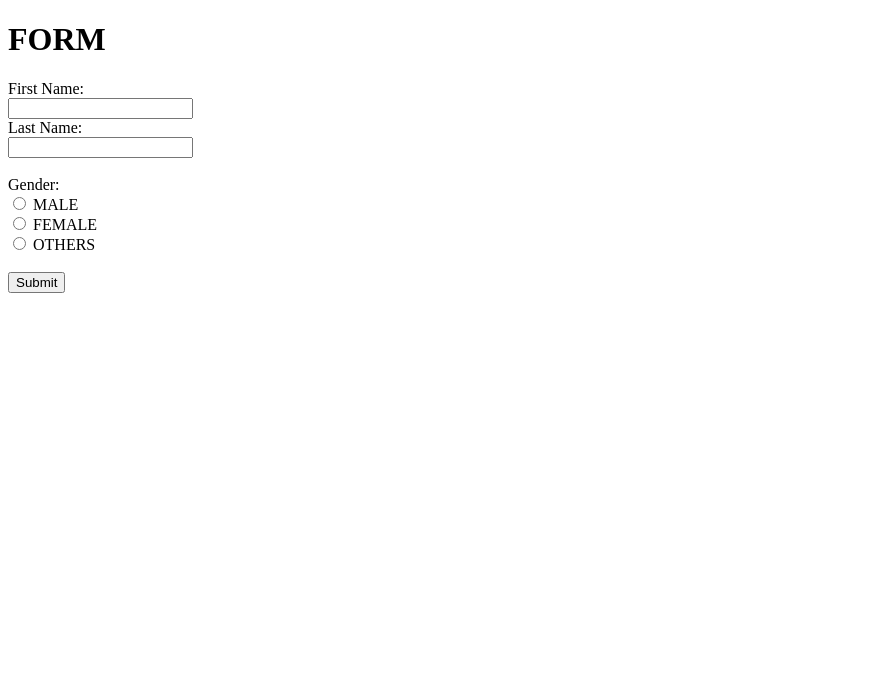
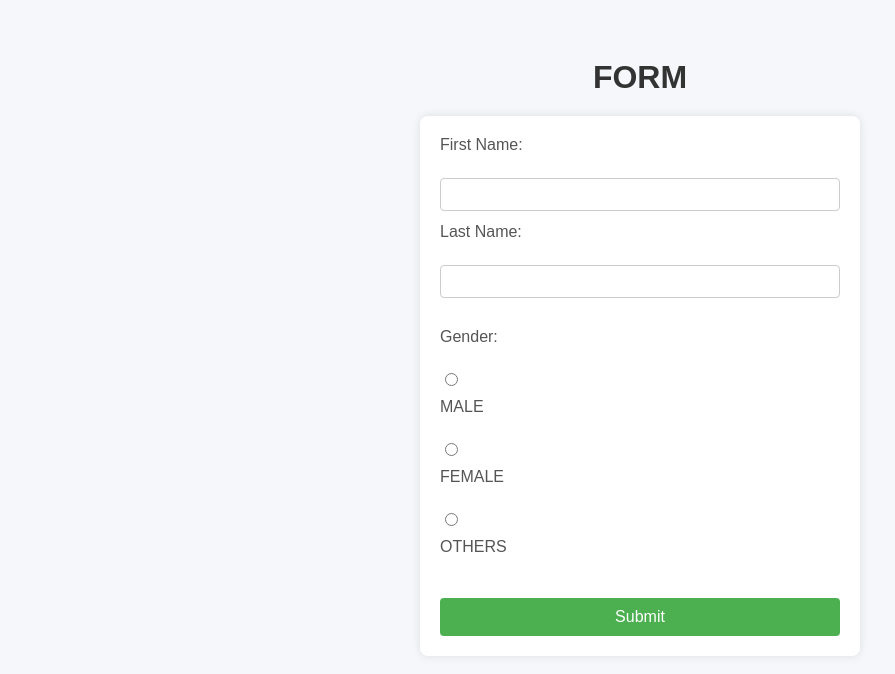
Before and after one commit to Payalsingh8277/devops-internship, a plain HTML site: page docs/index.html in a window 1280 px wide. Shown: the whole page, without its empty margins (0-895 px from the left). Drawn offline with Linux system fonts and the light colour scheme.

Commit message:
Added a css file

```diff
--- a/docs/index.html
+++ b/docs/index.html
@@ -2,6 +2,7 @@
 <html>
 <head>
   <title>Form</title>
+  <link rel="stylesheet" href="style.css">
 </head>
 <body>
   <h1>FORM</h1>
--- /dev/null
+++ b/docs/style.css
@@ -0,0 +1,54 @@
+body {
+  font-family: Arial, sans-serif;
+  background-color: #f5f7fa;
+  padding: 30px;
+}
+
+h1 {
+  color: #333;
+  text-align: center;
+  margin-bottom: 20px;
+}
+
+form {
+  max-width: 400px;
+  margin: 0 auto;
+  background: #fff;
+  padding: 20px;
+  border-radius: 8px;
+  box-shadow: 0 0 10px rgba(0,0,0,0.1);
+}
+
+label {
+  display: block;
+  margin-bottom: 6px;
+  color: #555;
+}
+
+input[type="text"],
+input[type="radio"] {
+  margin-bottom: 12px;
+}
+
+input[type="text"] {
+  width: 100%;
+  padding: 8px;
+  box-sizing: border-box;
+  border-radius: 4px;
+  border: 1px solid #ccc;
+}
+
+input[type="submit"] {
+  background-color: #4CAF50;
+  color: white;
+  padding: 10px 18px;
+  border: none;
+  border-radius: 4px;
+  cursor: pointer;
+  width: 100%;
+  font-size: 16px;
+}
+
+input[type="submit"]:hover {
+  background-color: #45a049;
+}
```
